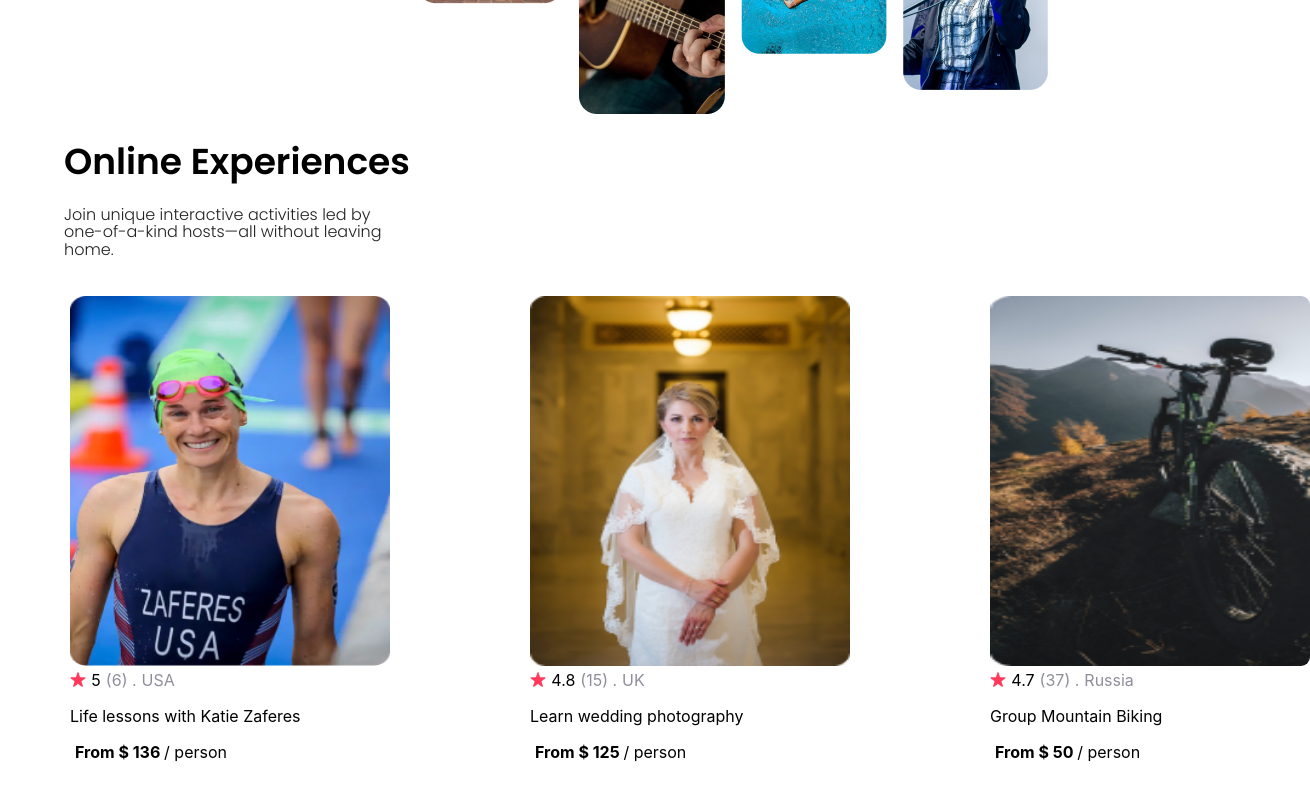
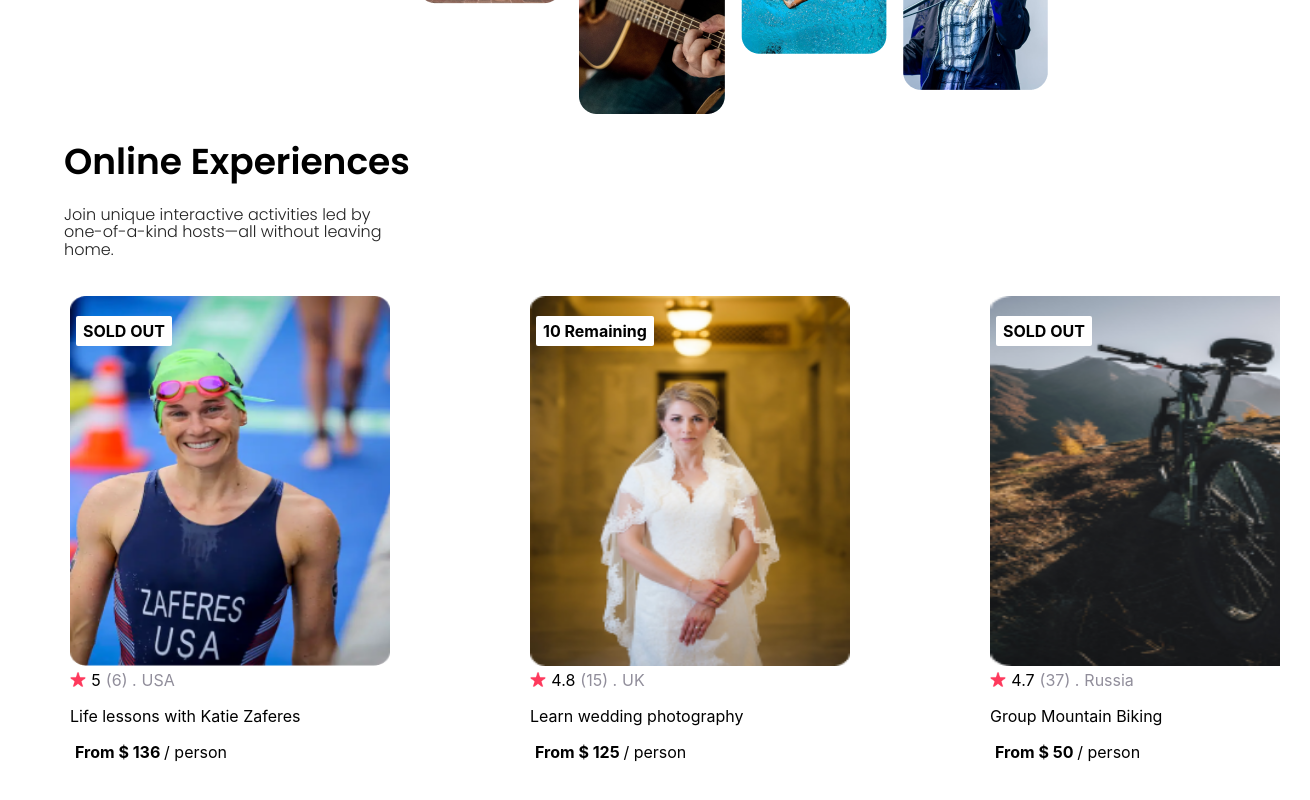
Before and after one commit to Mbote-Joseph/React-Project-Learning, a React (Create React App) app in the folder airbnb/: page / in a window 1280 px wide. Shown: the part 500-1300 px from the top of the page, 1310 px wide, since content can reach past the window. Built offline with nearby package versions, Linux system fonts and the light colour scheme.

Commit message:
Badget addition to the cards

```diff
--- a/airbnb/src/App.css
+++ b/airbnb/src/App.css
@@ -90,6 +90,7 @@
   margin-right: 70px;
   margin-top: 21px;
   margin-bottom: 200px;
+  flex-direction: column;
 
   /* background-image: url(./images/image\ 12.png); */
   border-radius: 9px;
@@ -103,6 +104,9 @@
 .cards-main {
   display: flex;
   justify-content: space-between;
+  /* flex-direction: column; */
+  flex-wrap: nowrap;
+  overflow-x: auto;
 }
 .stats {
   display: flex;
@@ -123,3 +127,13 @@ span {
   border-radius: 9px;
   background-repeat: no-repeat;
 }
+.card--badge {
+  position: absolute;
+  margin-top: 20px;
+  margin-left: 6px;
+  background-color: white;
+  padding: 5px 7px;
+  border-radius: 2px;
+  font-weight: bold;
+  z-index: 2px;
+}
--- a/airbnb/src/Card.js
+++ b/airbnb/src/Card.js
@@ -4,7 +4,13 @@ import Star from "./images/Star.png";
 const Card = (props) => {
   return (
     <div className="card">
+      {props.openSpots === 0 ? (
+        <div className="card--badge">SOLD OUT</div>
+      ) : (
+        <div className="card--badge"> {props.openSpots} Remaining</div>
+      )}
       <img className="photo" src={props.image} alt="katie" />
+
       <div className="rating">
         <div className="stats">
           <img src={Star} alt="star" />
--- a/airbnb/src/Main.js
+++ b/airbnb/src/Main.js
@@ -14,7 +14,13 @@ const Main = () => {
         lesson={card.lesson}
         price={card.price}
         stats={card.stats}
+        openSpots={card.openSpots}
       />
+
+      /*
+      ==== Another way where we pass an object as a prop
+        <Card key={i} data={card} />
+      */
     );
   });
 
--- a/airbnb/src/data.js
+++ b/airbnb/src/data.js
@@ -8,18 +8,21 @@ export default [
     lesson: "Life lessons with Katie Zaferes",
     price: 136,
     stats: { rating: 5.0, voters: 6, country: "USA" },
+    openSpots: 0,
   },
   {
     image: Wedding,
     lesson: "Learn wedding photography",
     price: 125,
     stats: { rating: 4.8, voters: 15, country: "UK" },
+    openSpots: 10,
   },
   {
     image: Mountain,
     lesson: "Group Mountain Biking",
     price: 50,
     stats: { rating: 4.7, voters: 37, country: "Russia" },
+    openSpots: 0,
   },
 ];
 
```
